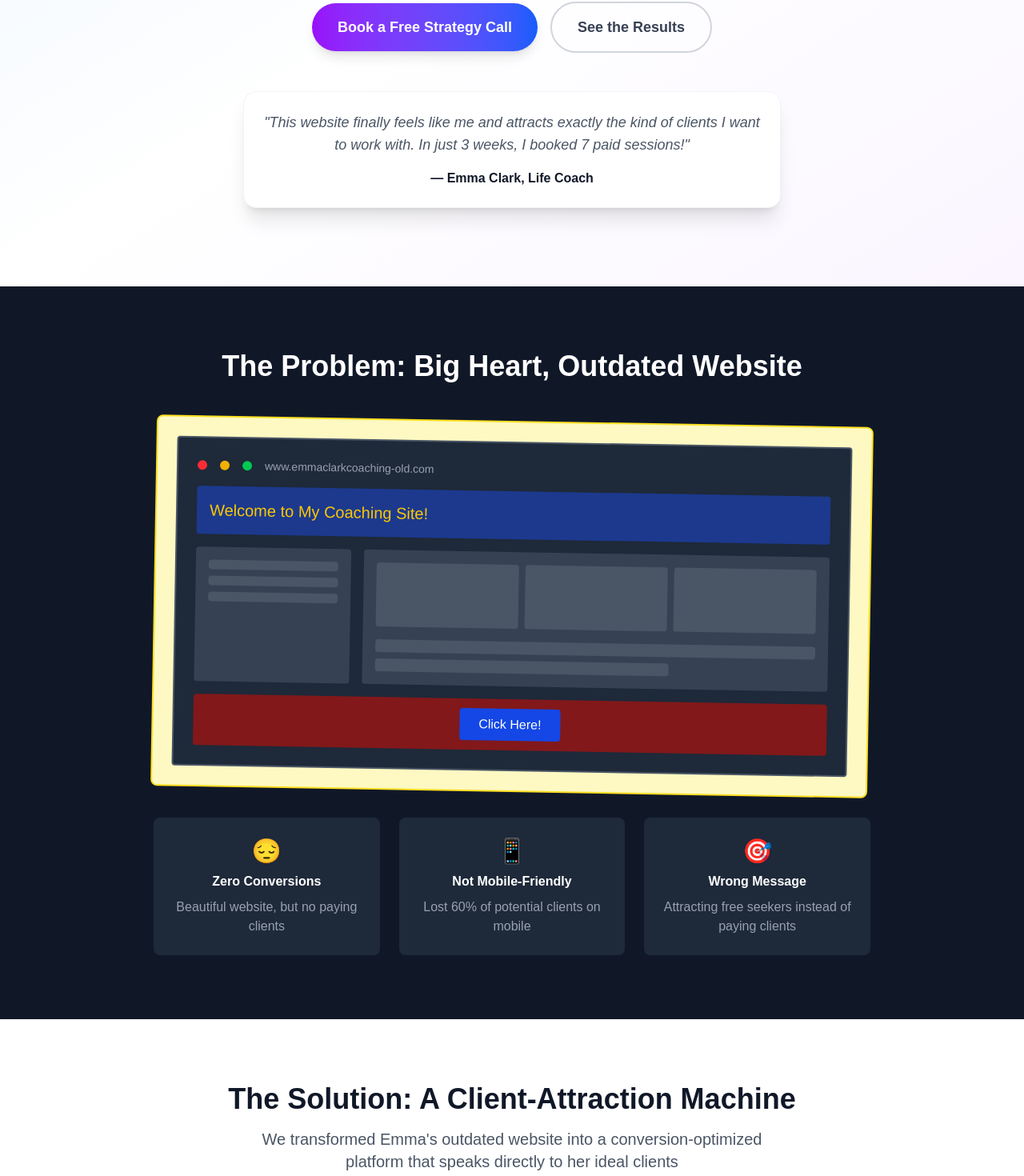
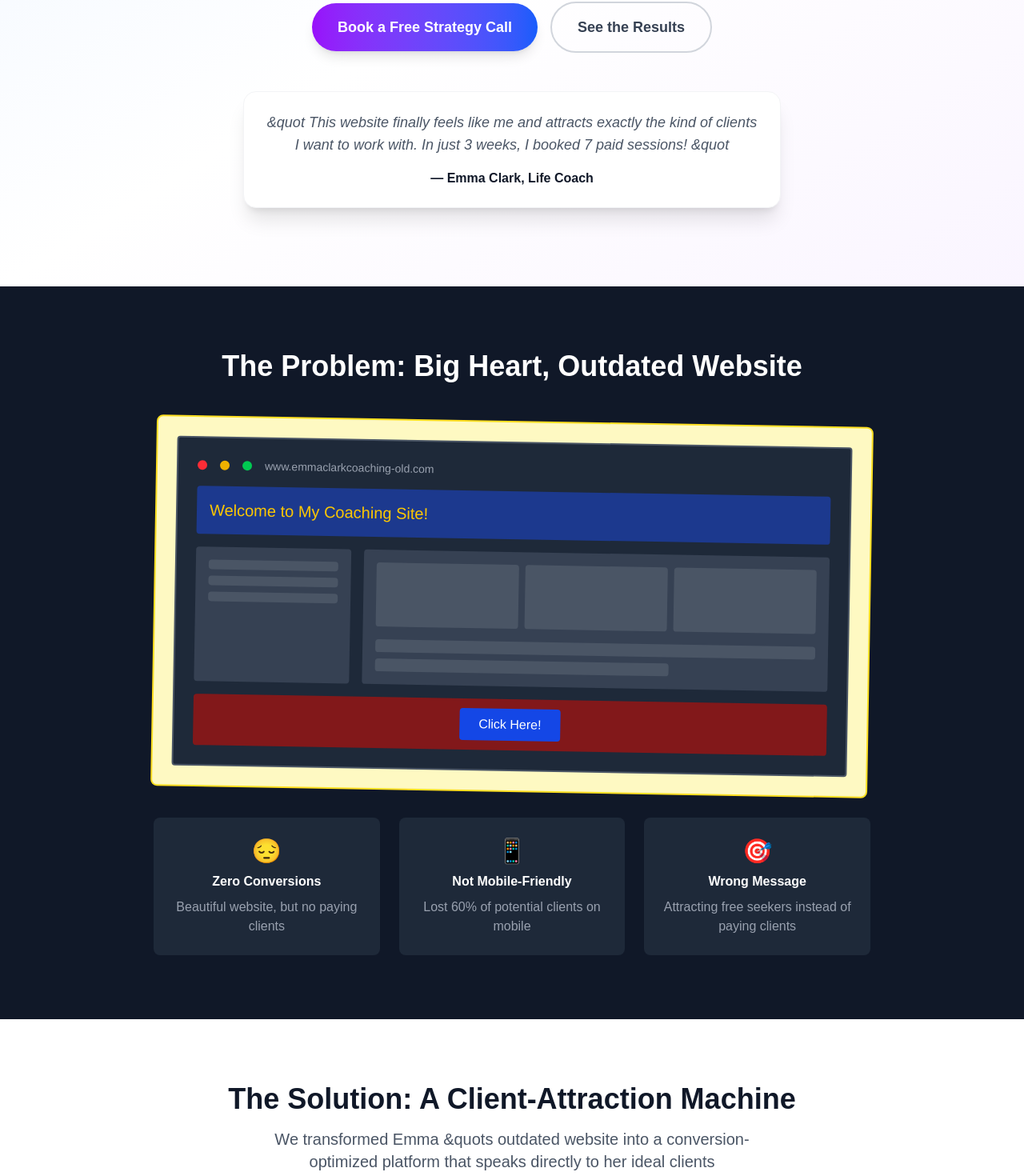
Before and after one commit to raminlord/ramindev, a Next.js app: page /projects/life-coach-website in a window 1280 px wide. Shown: the part 442-1912 px from the top of the page at 80% size. Built offline with nearby package versions, Linux system fonts and the light colour scheme.

Commit message:
coach-err 02

```diff
--- a/src/app/projects/life-coach-website/components/beforeafter.tsx
+++ b/src/app/projects/life-coach-website/components/beforeafter.tsx
@@ -72,7 +72,7 @@ export default function BeforeAfter() {
                 </div>
 
                 <div className="bg-gray-800 text-white p-6 rounded-lg text-center">
-                  <p className="text-lg">"My website looked dated and was not converting any clients"</p>
+                  <p className="text-lg"> &quot My website looked dated and was not converting any clients &quot</p>
                 </div>
               </motion.div>
             )}
@@ -104,7 +104,7 @@ export default function BeforeAfter() {
                 </div>
 
                 <div className="bg-gradient-to-r from-green-500 to-blue-500 text-white p-6 rounded-lg text-center">
-                  <p className="text-lg">"Now my website feels like me and converts visitors into paying clients"</p>
+                  <p className="text-lg"> &quot Now my website feels like me and converts visitors into paying clients  &quot </p>
                 </div>
               </motion.div>
             )}
--- a/src/app/projects/life-coach-website/components/herosection.tsx
+++ b/src/app/projects/life-coach-website/components/herosection.tsx
@@ -56,8 +56,8 @@ export default function HeroSection() {
         >
           <div className="bg-white rounded-2xl shadow-xl p-6 max-w-2xl mx-auto border border-gray-100">
             <p className="text-gray-600 italic text-lg">
-              "This website finally feels like me and attracts exactly the kind of clients I want to work with.
-              In just 3 weeks, I booked 7 paid sessions!"
+               &quot This website finally feels like me and attracts exactly the kind of clients I want to work with.
+              In just 3 weeks, I booked 7 paid sessions!  &quot
             </p>
             <p className="mt-4 font-semibold text-gray-900">— Emma Clark, Life Coach</p>
           </div>
--- a/src/app/projects/life-coach-website/components/solutionsection.tsx
+++ b/src/app/projects/life-coach-website/components/solutionsection.tsx
@@ -49,7 +49,7 @@ export default function SolutionSection() {
             The Solution: A Client-Attraction Machine
           </h2>
           <p className="text-xl text-gray-600 max-w-2xl mx-auto">
-            We transformed Emma's outdated website into a conversion-optimized platform that speaks directly to her ideal clients
+            We transformed Emma &quots outdated website into a conversion-optimized platform that speaks directly to her ideal clients
           </p>
         </motion.div>
 
--- a/src/app/projects/life-coach-website/components/testimonial.tsx
+++ b/src/app/projects/life-coach-website/components/testimonial.tsx
@@ -15,9 +15,9 @@ export default function Testimonial() {
           <div className="text-6xl mb-6 text-center">💫</div>
 
           <blockquote className="text-2xl md:text-3xl font-light text-gray-800 text-center leading-relaxed mb-8">
-            "This website finally feels like me and attracts exactly the kind of clients I want to work with.
+             &quot This website finally feels like me and attracts exactly the kind of clients I want to work with.
             The transformation in my business has been incredible - I went from zero paying clients to fully
-            booking my coaching program in just 3 weeks!"
+            booking my coaching program in just 3 weeks! &quot
           </blockquote>
 
           <div className="text-center">
```
